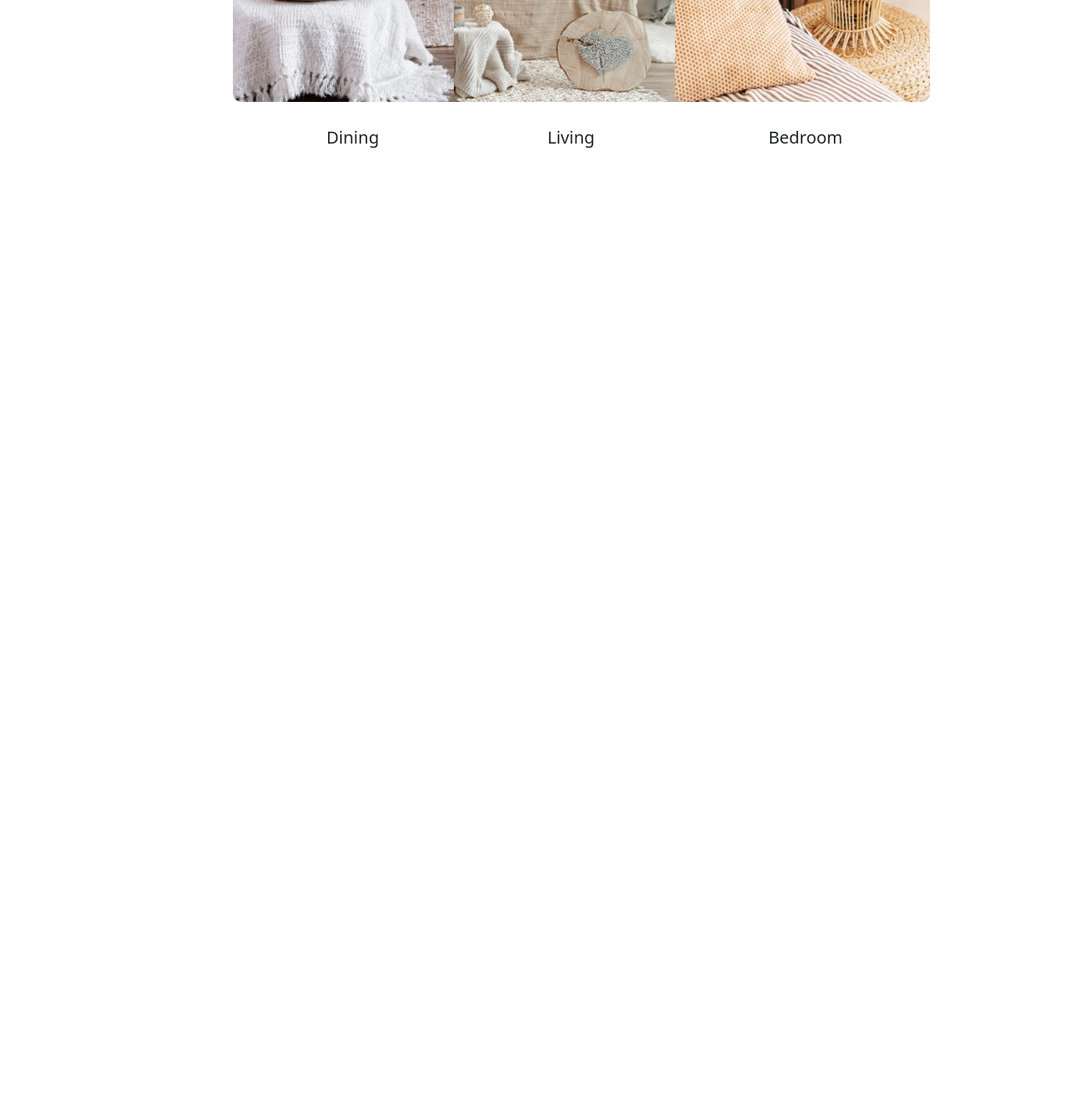
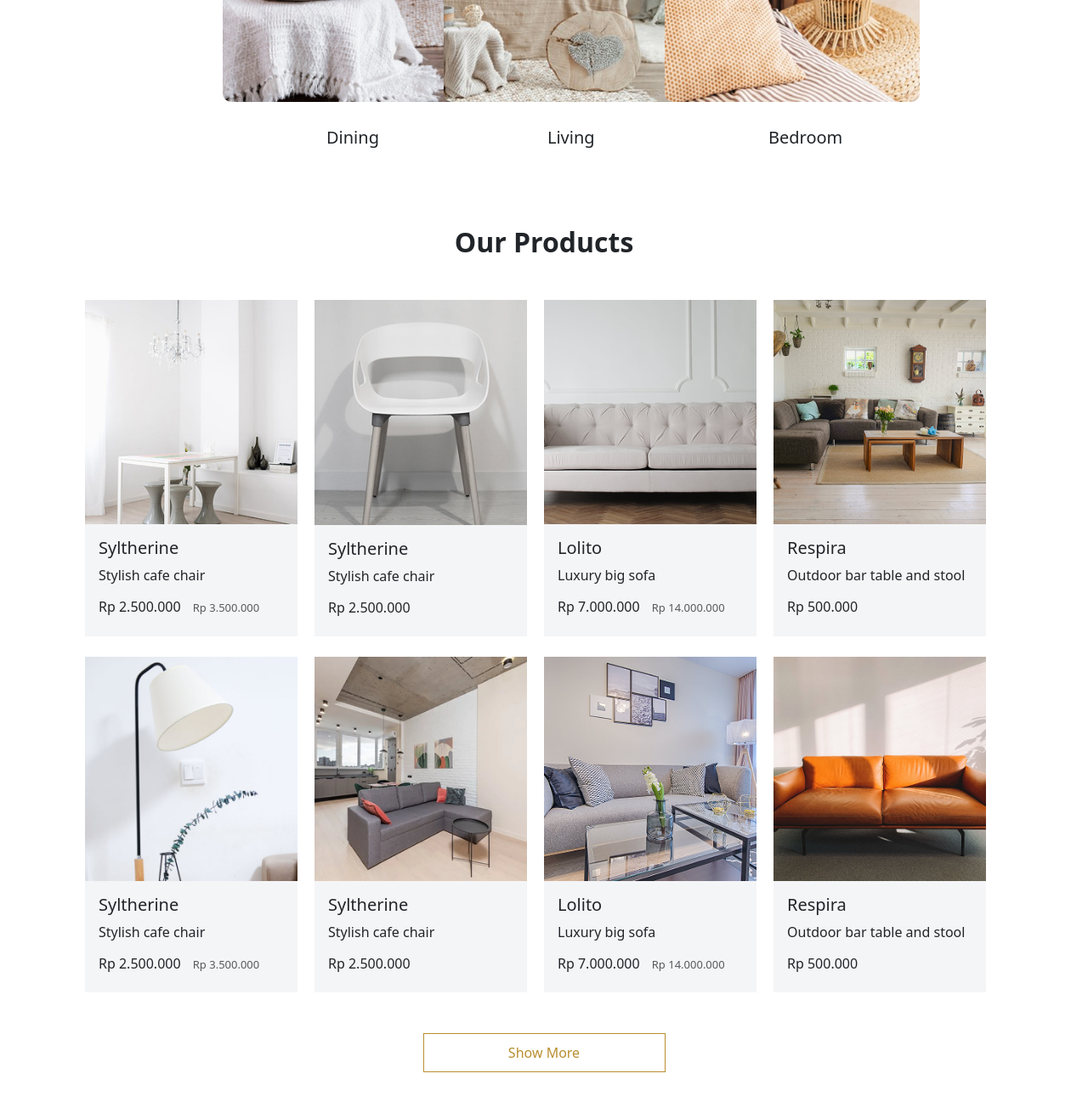
Before and after one commit to sawanirathee/Funiro-Furniture, a plain HTML site: page index.html in a window 1280 px wide. Shown: the part 1304-2614 px from the top of the page at 85% size. Before the commit the page ends 1570 px from the top, so only its background shows below. Drawn offline with nearby package versions, Linux system fonts and the light colour scheme.

Commit message:
adding more sections

```diff
--- a/index.html
+++ b/index.html
@@ -81,7 +81,88 @@
             </div>
         </div>
     </section>
-    <section id="section3"></section>
+    <section id="section3">
+        <div class="container ">
+            <h2 class=" row justify-content-center mb-5">Our Products</h2>
+            <div class="row row-cols-4 justify-content-center">
+                <div class="col ">
+                    <img src="assets\image 1.jpg" alt="">
+                    <div class="p-3">
+                        <h5>Syltherine</h5>
+                        <p>Stylish cafe chair</p>
+                        <h6>Rp 2.500.000 <span class="text-muted">Rp 3.500.000</span></h6>
+                    </div>
+                </div>
+                <div class="col">
+                    <img src="assets\Images 2.png" alt="">
+                    <div class="p-3">
+                        <h5>Syltherine</h5>
+                        <p>Stylish cafe chair</p>
+                        <h6>Rp 2.500.000 </h6>
+                    </div>
+                </div>
+                <div class="col">
+                    <img src="assets\image 3.png" alt="">
+                    <div class="p-3">
+                        <h5>Lolito</h5>
+                        <p>Luxury big sofa</p>
+                        <h6>Rp 7.000.000 <span class="text-muted "> Rp 14.000.000</span></h6>
+                    </div>
+                </div>
+                <div class="col">
+                    <img src="assets\image 4.png" alt="">
+                    <div class="p-3">
+                        <h5>Respira</h5>
+                        <p>Outdoor bar table and stool</p>
+                        <h6>Rp 500.000 </h6>
+                    </div>
+                </div>
+            </div>
+
+            <div class="row row-cols-4 justify-content-center mt-md-4">
+                <div class="col ">
+                    <img src="assets\Images 5.png" alt="">
+                    <div class="p-3">
+                        <h5>Syltherine</h5>
+                        <p>Stylish cafe chair</p>
+                        <h6>Rp 2.500.000 <span class="text-muted">Rp 3.500.000</span></h6>
+                    </div>
+                </div>
+                <div class="col">
+                    <img src="assets\image 6.png" alt="">
+                    <div class="p-3">
+                        <h5>Syltherine</h5>
+                        <p>Stylish cafe chair</p>
+                        <h6>Rp 2.500.000 </h6>
+                    </div>
+                </div>
+                <div class="col">
+                    <img src="assets\image 7.png" alt="">
+                    <div class="p-3">
+                        <h5>Lolito</h5>
+                        <p>Luxury big sofa</p>
+                        <h6>Rp 7.000.000 <span class="text-muted "> Rp 14.000.000</span></h6>
+                    </div>
+                </div>
+                <div class="col">
+                    <img src="assets\Images 8.png" alt="">
+                    <div class="p-3">
+                        <h5>Respira</h5>
+                        <p>Outdoor bar table and stool</p>
+                        <h6>Rp 500.000 </h6>
+                    </div>
+                </div>
+                 <button class="row justify-content-center m-5">Show More</button>
+            </div>
+
+
+            </div>
+
+    </section>
+
+    <section id="section4">
+
+    </section>
 </body>
 
 </html>
--- a/style.css
+++ b/style.css
@@ -12,7 +12,7 @@ nav{
     justify-content: flex-start;
     /* padding: 0 50px; */
 }
-img{
+ header img{
     margin-right: 6%;
     margin-left: 5%;
 }
@@ -148,3 +148,30 @@ border-radius: 10px;
     margin-left: 122px;
     margin-top: 30px;
 }
+/* --------------section3---------------- */
+#section3 .col{
+  background-color: #F4F5F7;
+ width: 250px;
+margin-right: 20px;
+padding: 0;
+}
+#section3 .col img{
+ width: 100%;
+ margin: 0;
+ padding: 0;
+}
+#section3  h2{
+  font-weight: 800;
+}
+#section3 .col span{
+ font-size: small;
+ margin-left: 10px;
+}
+#section3 .container button{
+  padding: 10px 20px;
+  border:1px solid #B88E2F;
+  text-decoration: none;
+  background-color: white;
+ color: #B88E2F;
+
+}
```
Also changed, not shown: assets/Images 2.png (added), assets/Images 5.png (added), assets/Images 8.png (added), assets/Rectangle 24.jpg (added), assets/Rectangle 25.png (added), assets/Rectangle 26.png (added), assets/image 1.jpg (added), assets/image 3.png (added), assets/image 4.png (added), assets/image 6.png (added), assets/image 7.png (added).
